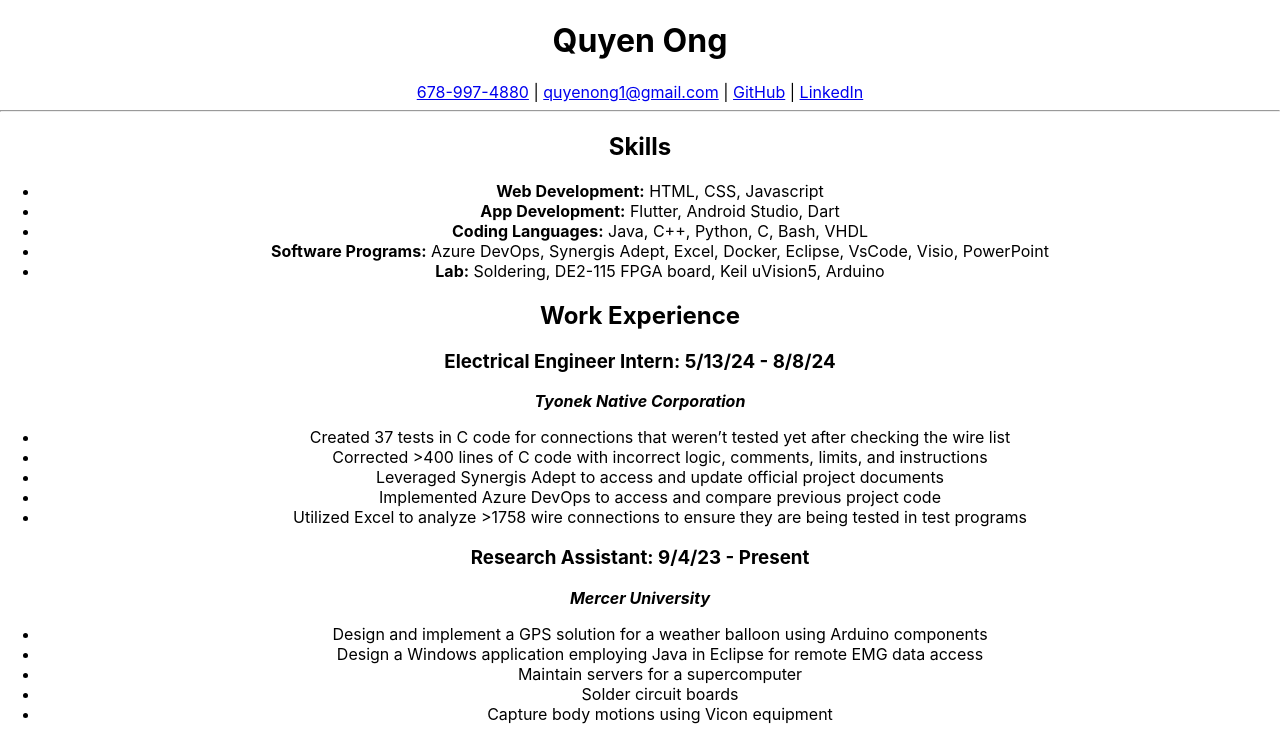
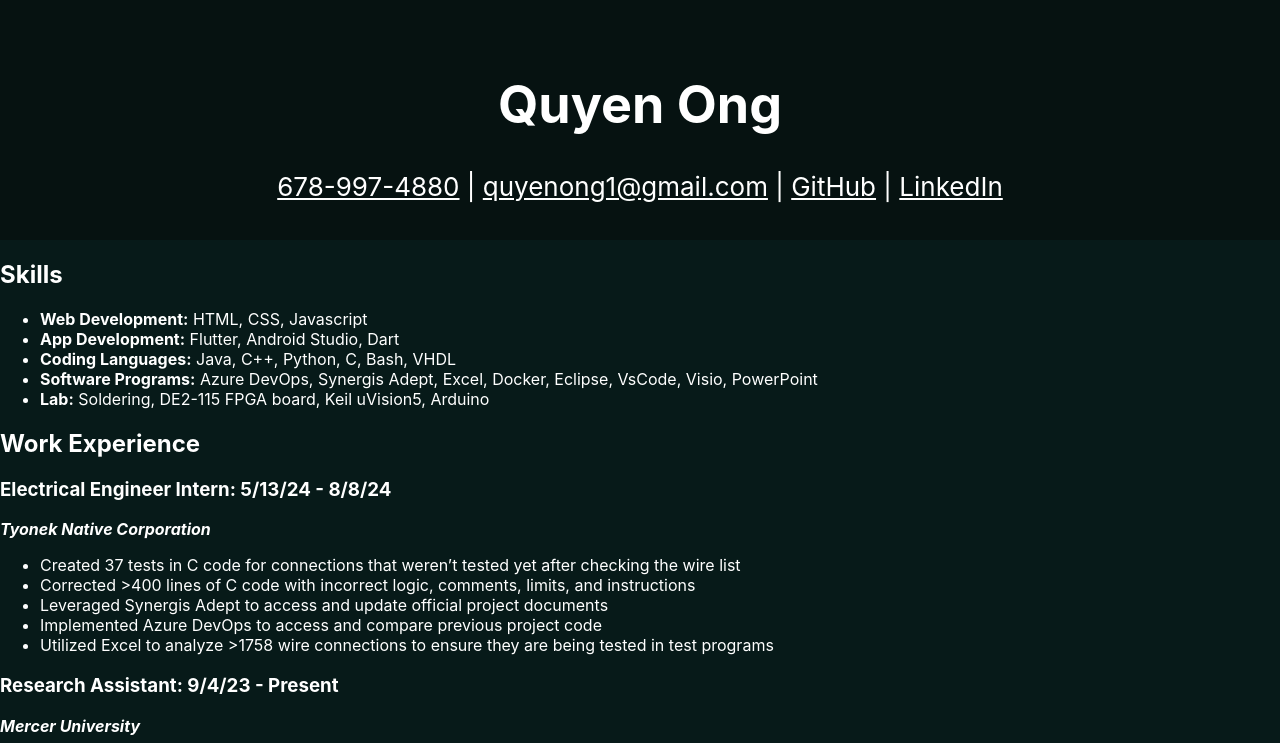
Before and after one commit to quyen-ong/quyen-ong.github.io, a React (Create React App) app: page / in a window 1280 px wide. Shown: the top 743 px of the page. Built offline with nearby package versions, Linux system fonts and the light colour scheme.

Commit message:
changed background color

```diff
--- a/src/App.css
+++ b/src/App.css
@@ -1,38 +1,29 @@
 .App {
-  text-align: center;
-}
-
-.App-logo {
-  height: 40vmin;
-  pointer-events: none;
-}
-
-@media (prefers-reduced-motion: no-preference) {
-  .App-logo {
-    animation: App-logo-spin infinite 20s linear;
-  }
+  text-align: left;
 }
 
 .App-header {
-  background-color: #282c34;
-  min-height: 100vh;
+  background-color: #061211;
+  min-height: 30vh;
   display: flex;
   flex-direction: column;
   align-items: center;
   justify-content: center;
   font-size: calc(10px + 2vmin);
   color: white;
+
+  body{
+    color: #FFF;
+    background-color: #061211;
+  }
+
+  a{
+    color: #FFF;
+    background-color: #061211;
+  }
 }
 
-.App-link {
-  color: #61dafb;
+body{
+  background-color: #071a19;
+  color: #FFF;
 }
-
-@keyframes App-logo-spin {
-  from {
-    transform: rotate(0deg);
-  }
-  to {
-    transform: rotate(360deg);
-  }
-}
--- a/src/App.js
+++ b/src/App.js
@@ -3,16 +3,17 @@ import './App.css';
 function App() {
   return (
     <div className="App">
-      <h1>Quyen Ong</h1>
+
+      {/*<h1>Quyen Ong</h1>
         <body><a href="tel:678-997-4880">678-997-4880</a> | <a href="quyenong1@gmail.com">quyenong1@gmail.com</a> | <a href="https://github.com/quyen-ong">GitHub</a> | <a href="https://www.linkedin.com/in/quyen-ong">LinkedIn</a></body>
+      */}
 
-      {/*<header className="App-header"> }
+      <header className="App-header">
 
         <h1>Quyen Ong</h1>
         <body><a href="tel:678-997-4880">678-997-4880</a> | <a href="quyenong1@gmail.com">quyenong1@gmail.com</a> | <a href="https://github.com/quyen-ong">GitHub</a> | <a href="https://www.linkedin.com/in/quyen-ong">LinkedIn</a></body>
-      {//</header> */}
+      </header>
       <body>
-    <hr />
     <div>
         <h2>Skills</h2>
         <ul>
```
